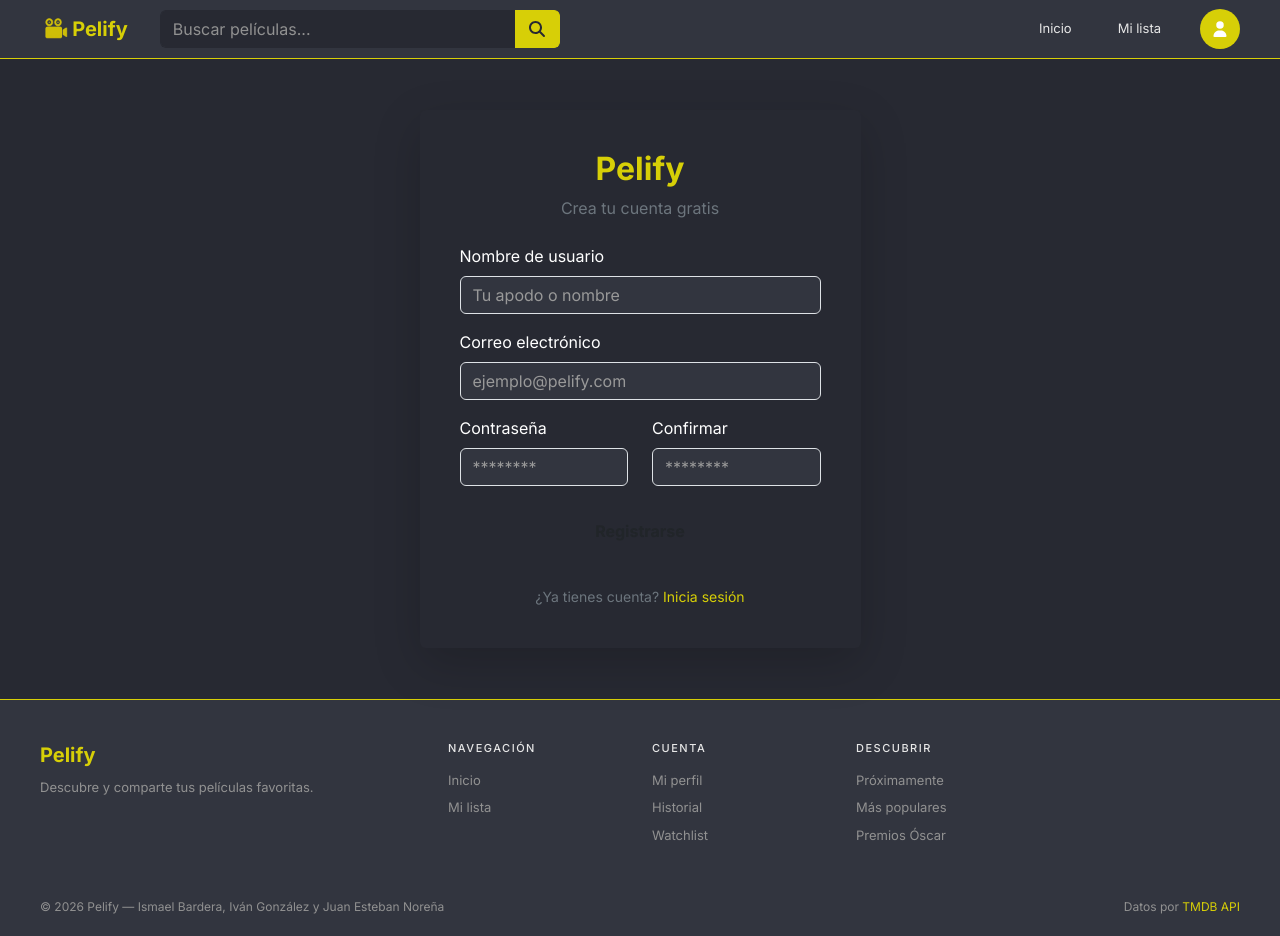
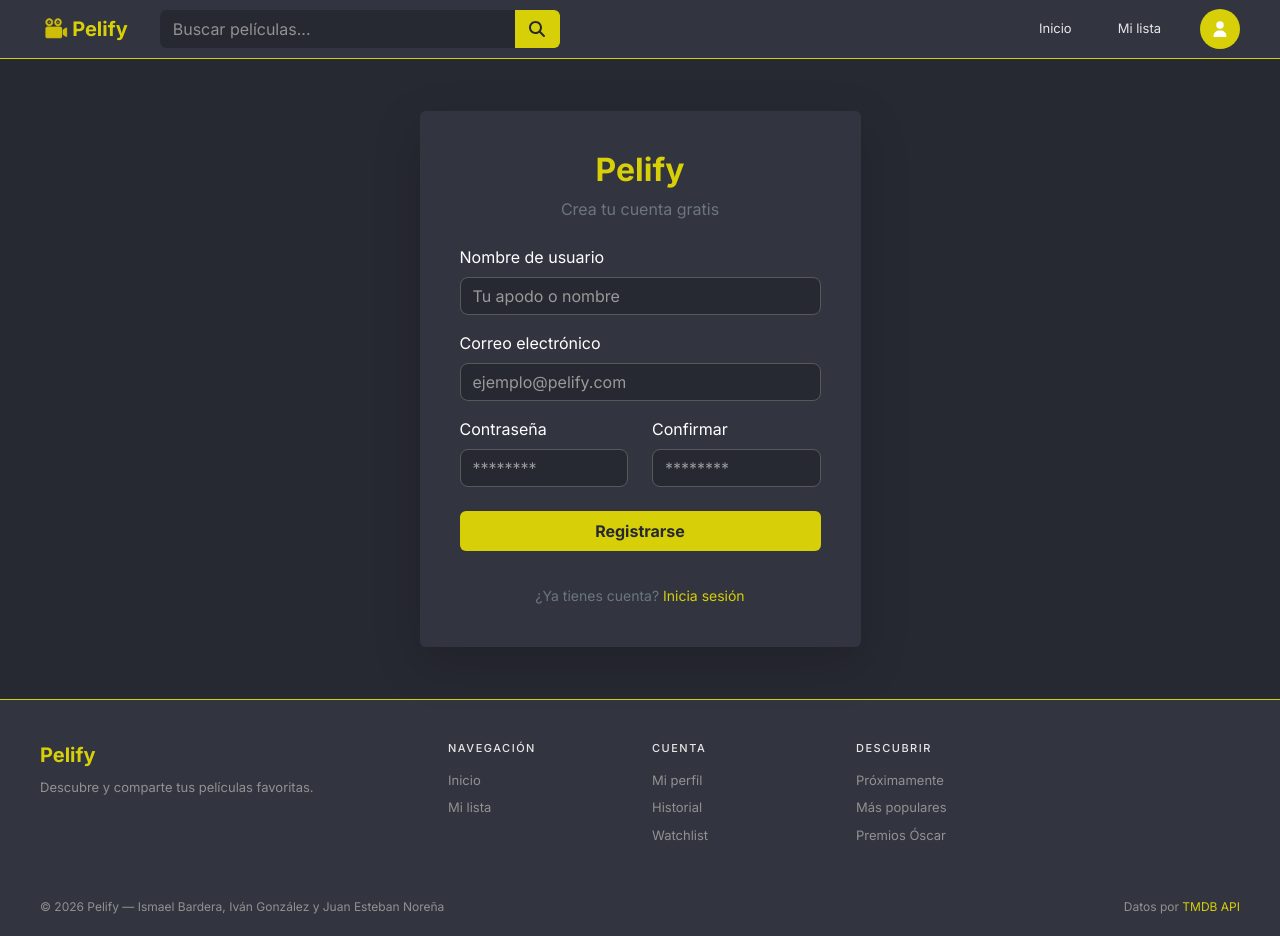
Before and after one commit to ivngonzalez/Pelify, a React (Vite) app in the folder frontend/: page /registro in a window 1280 px wide. Built offline with nearby package versions, Linux system fonts and the light colour scheme; no server answers.

Commit message:
Cambiar los estilos de las páginas de login y registro, Hacer que los mensajes de error sean todos iguales

```diff
--- a/frontend/src/pages/Login/Login.css
+++ b/frontend/src/pages/Login/Login.css
@@ -1,52 +1,46 @@
-/* Asegura que el contenedor ocupe al menos el alto de la pantalla */
 .login-container {
     min-height: 80vh;
 }
 
-/* Estilo de la tarjeta de login */
 .login-card {
-    background-color: var(--fondo) !important; /* #272932 de global.css */
+    background-color: var(--fondo-claro) !important;
     border-radius: 15px;
-    color: var(--texto); /* Asegura texto base blanco */
+    color: var(--texto);
 }
 
-/* El título Pelify en amarillo */
 .text-acento {
-    color: var(--acento) !important; /* #D7CF07 */
+    color: var(--acento) !important;
 }
 
-/* --- ESTA ES LA SOLUCIÓN AL PROBLEMA DE TEXTO NEGRO --- */
-/* Forzamos a que las etiquetas de Bootstrap sean blancas */
 .login-card label.form-label {
     color: white !important;
 }
-/* -------------------------------------------------------- */
 
-/* Estilo para los inputs */
 .input-custom {
-    background-color: var(--fondo-claro) !important; /* #32353F */
-    border: 1px solid #4a4d5a;
+    background-color: var(--fondo) !important;
+    border: 1px solid #585858 !important;
+    border-radius: 8px !important;
     color: white !important;
 }
 
-/* Color del placeholder (el texto de ejemplo dentro del input) */
 .input-custom::placeholder {
-    color: #999 !important; /* Un gris medio para el placeholder */
+    color: #999 !important;
 }
 
-.input-custom:focus {
-    border-color: var(--acento);
-    box-shadow: 0 0 0 0.25 margin-bottom-2px var(--acento);
+.form-control.input-custom:focus {
+    background-color: var(--fondo) !important;
+    border: 1px solid var(--acento) !important;
+    box-shadow: none !important;
+    outline: 0 !important;
 }
 
-/* Estilo para el botón amarillo */
 .btn-acento {
-    background-color: var(--acento);
-    color: var(--fondo);
-    border: none;
+    background-color: var(--acento) !important;
+    color: var(--fondo) !important;
+    border: none !important;
 }
 
 .btn-acento:hover {
-    background-color: #b5ae05;
-    color: var(--fondo);
+    background-color: #b5ae05 !important;
+    color: var(--fondo) !important;
 }
--- a/frontend/src/pages/Login/Login.jsx
+++ b/frontend/src/pages/Login/Login.jsx
@@ -38,12 +38,11 @@
                 <Form.Group className="mb-3" controlId="formBasicEmail">
                   <Form.Label>Correo electrónico</Form.Label>
                   <Form.Control
-                    type="email"
+                    type="text"
                     placeholder="ejemplo@pelify.com"
                     className="input-custom"
                     value={email}
                     onChange={(e) => setEmail(e.target.value)}
-                    required
                   />
                 </Form.Group>
 
@@ -59,7 +58,7 @@
                   />
                 </Form.Group>
 
-                <Button variant="acento" type="submit" className="w-100 fw-bold mb-3 py-2">
+                <Button type="submit" className="btn-acento w-100 fw-bold mb-3 py-2">
                   Entrar
                 </Button>
               </Form>
--- a/frontend/src/pages/Registro/Registro.jsx
+++ b/frontend/src/pages/Registro/Registro.jsx
@@ -40,10 +40,9 @@
     return;
   }
 
-  // VALIDACIONES DE FORMATO (Las que ya tenías)[cite: 4]
   const emailRegex = /^[^\s@]+@[^\s@]+\.[^\s@]+$/;
   if (!emailRegex.test(email.trim())) {
-    setError('Por favor, introduce un correo electrónico válido.');
+    setError('El correo electrónico debe de ser válido.');
     return;
   }
 
@@ -57,7 +56,6 @@
     return;
   }
 
-  // Si pasa todo lo anterior, procedemos con el envío[cite: 4, 5]
   setCargando(true);
   try {
     await api.post('/auth/register', {
@@ -84,7 +82,6 @@
                 <p className="text-secondary">Crea tu cuenta gratis</p>
               </div>
 
-              {/* Mensaje de error dinámico en pantalla */}
               {error && (
                 <Alert variant="danger" className="py-2 small text-center">
                   {error}
@@ -106,7 +103,6 @@
                 <Form.Group className="mb-3">
                   <Form.Label>Correo electrónico</Form.Label>
                   <Form.Control
-                    type="email"
                     placeholder="ejemplo@pelify.com"
                     className="input-custom"
                     value={email}
@@ -142,9 +138,8 @@
                 </Row>
 
                 <Button
-                  variant="acento"
                   type="submit"
-                  className="w-100 fw-bold mb-3 py-2 btn-acento"
+                  className="btn-acento w-100 fw-bold mb-3 py-2"
                   disabled={cargando}
                 >
                   {cargando ? 'Registrando...' : 'Registrarse'}
```
